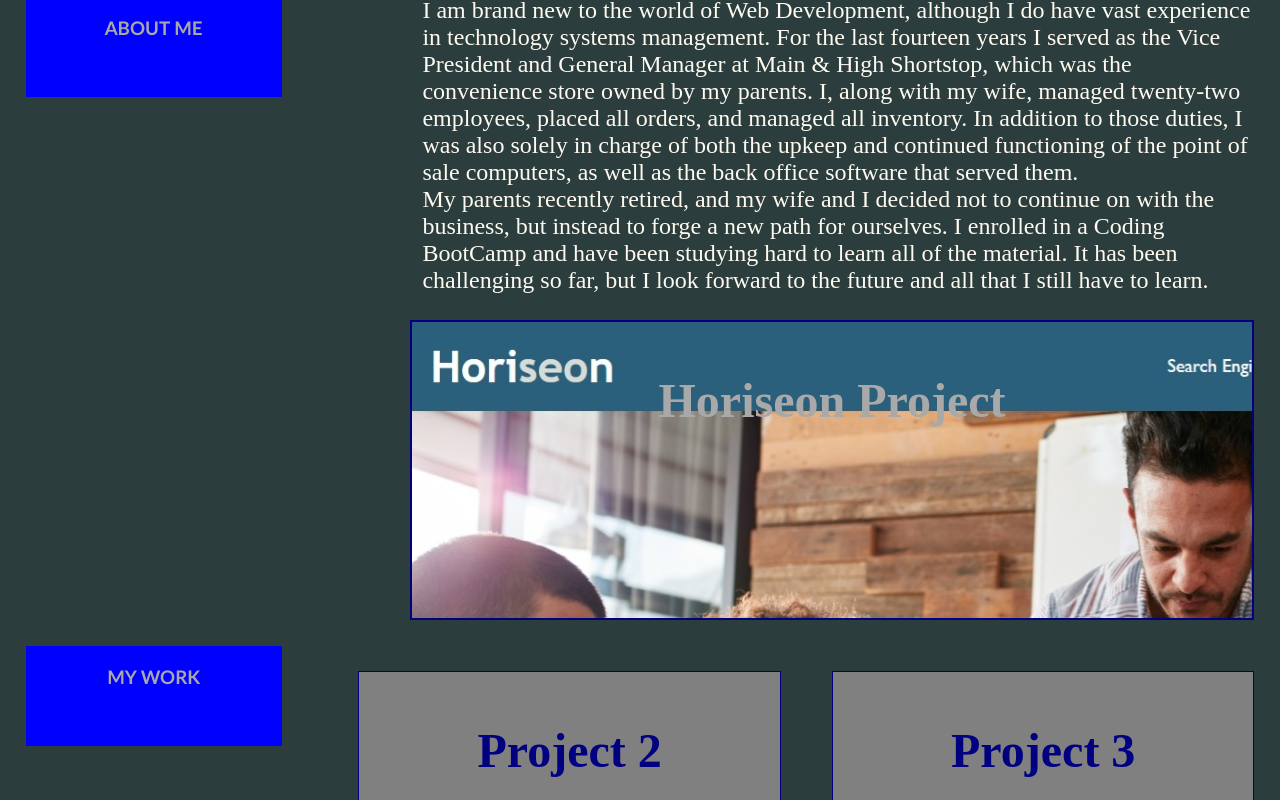
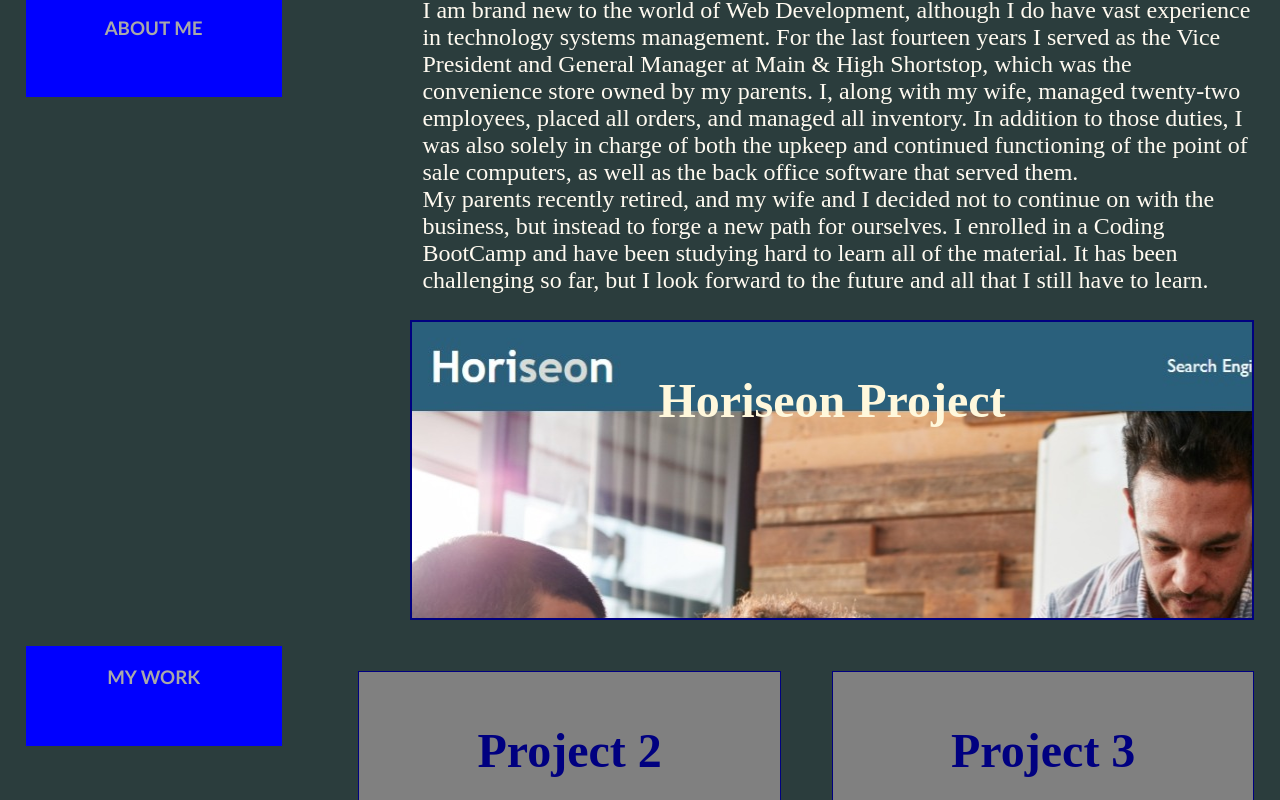
Before and after one commit to Rgivens21/Ryan-Givens-Portfolio, a plain HTML site: page portfolio2.html in a window 1280 px wide. In both pictures the pointer is over the link "Horiseon Project". Shown: the part 702-1502 px from the top of the page. Drawn offline with Linux system fonts and the light colour scheme.

Commit message:
readme update

```diff
--- a/portfolio2.css
+++ b/portfolio2.css
@@ -72,10 +72,13 @@ body{
      margin-left: 33%;
      margin-right: 2%;
  }
+ h2 a {
+     color:darkblue;
+ }
 
- .project1:hover {
-    color: red;
- }
+h2 a:hover {
+    color: cornsilk;
+}
  .project2:hover {
      background-color: khaki;
  }
```
Also changed, not shown: portfolio screenshot.png (added), 1 other file.
